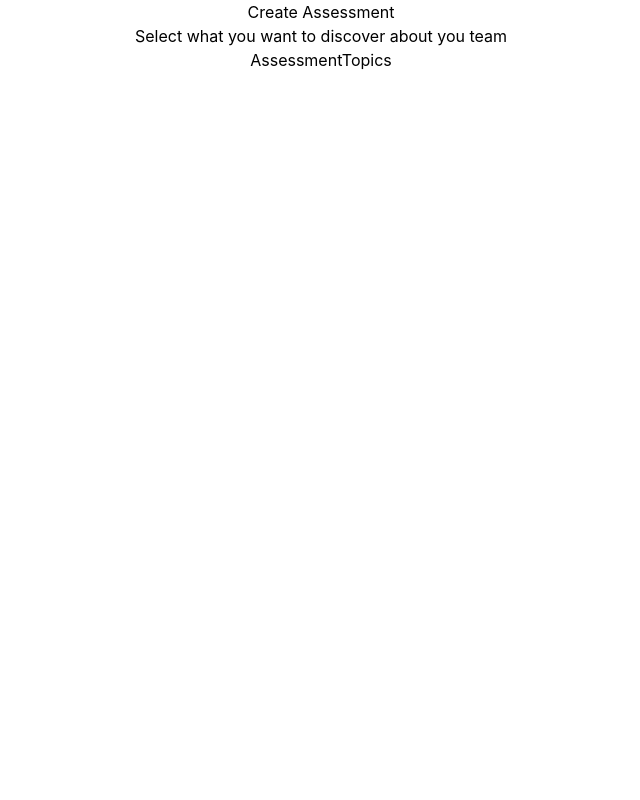
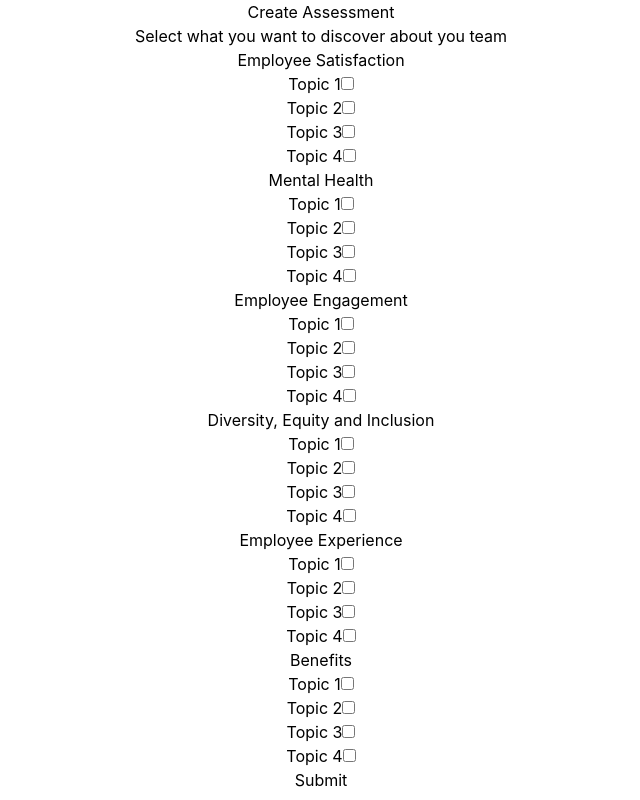
Before and after one commit to cherryontech/guava_dream_fall2023, a React (Create React App) app: page / in a window 1280 px wide. Shown: the whole page, without its empty margins (319-959 px from the left). Built offline with nearby package versions, Linux system fonts and the light colour scheme.

Commit message:
feature: Create basic functionality for assessment questionnaire

```diff
--- a/src/Components/AssessmentTopics.js
+++ b/src/Components/AssessmentTopics.js
@@ -1,8 +1,30 @@
 import React from "react";
 
-const AssessmentTopics = () => {
+const AssessmentTopics = ({subject, questions}) => {
+    const handleChange = (event) => {
+        console.log(event.target.value)
+    }
+
+    const renderQuestions = questions.map((question, index) => {
+        return (
+            <div key={index}>
+                <label htmlFor="checkbox">{question.name}</label>
+                    <input
+                    type="checkbox"
+                    id="checkbox"
+                    key={index}
+                    value={question.name}
+                    defaultChecked={false}
+                    onChange={(event) => handleChange(event)}
+                />
+            </div>
+        )
+    })
     return (
-        <p>AssessmentTopics</p>
+            <article>
+                <h3>{subject}</h3>
+                {renderQuestions}
+            </article>
     )
 }
 
--- a/src/Components/CreateAssessment.js
+++ b/src/Components/CreateAssessment.js
@@ -1,7 +1,23 @@
 import React from "react";
 import AssessmentTopics from "./AssessmentTopics";
+import topicsData from "../data/topics";
 
 const CreateAssessment = () => {
+    const topicsMap = topicsData.map((topic, index) => {
+        return (
+            <AssessmentTopics
+                subject={topic.name}
+                id={topic.id}
+                questions={topic.questions}
+                key={index}
+            />
+        )
+    })
+
+        const formSubmitHandler = (e) => {
+        e.preventDefault()
+        console.log('Form Handler', e.target.value)
+    }
     return (
         <section className="create-assessment-container">
             <div>
@@ -9,7 +25,10 @@ const CreateAssessment = () => {
                 <p>Select what you want to discover about you team</p>
             </div>
             <section className="assessment-selection-container">
-                <AssessmentTopics />
+                <form onSubmit={(e )=> formSubmitHandler(e)}>
+                    {topicsMap}
+                <button type="submit">Submit</button>
+                </form>
             </section>
         </section>
     )
```
